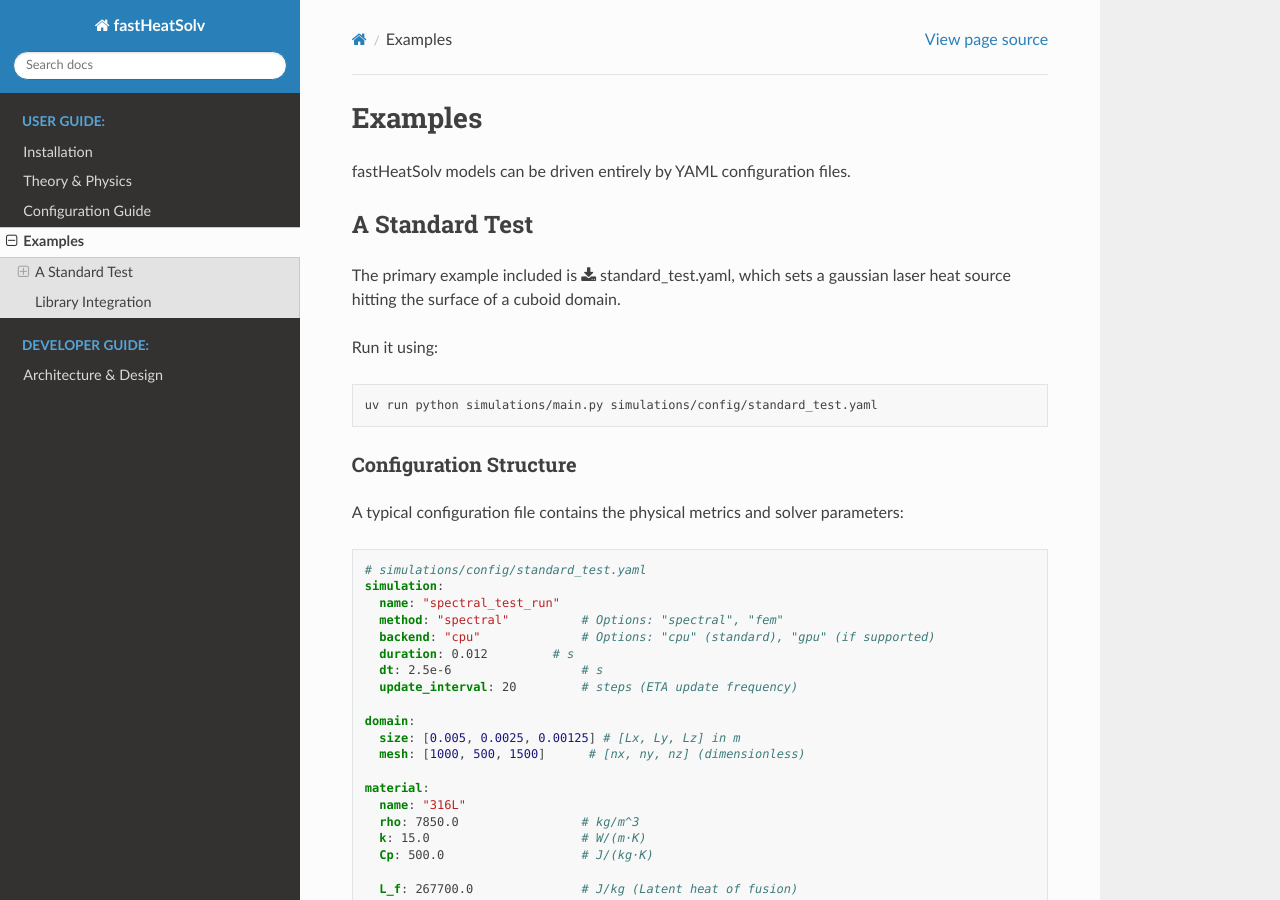
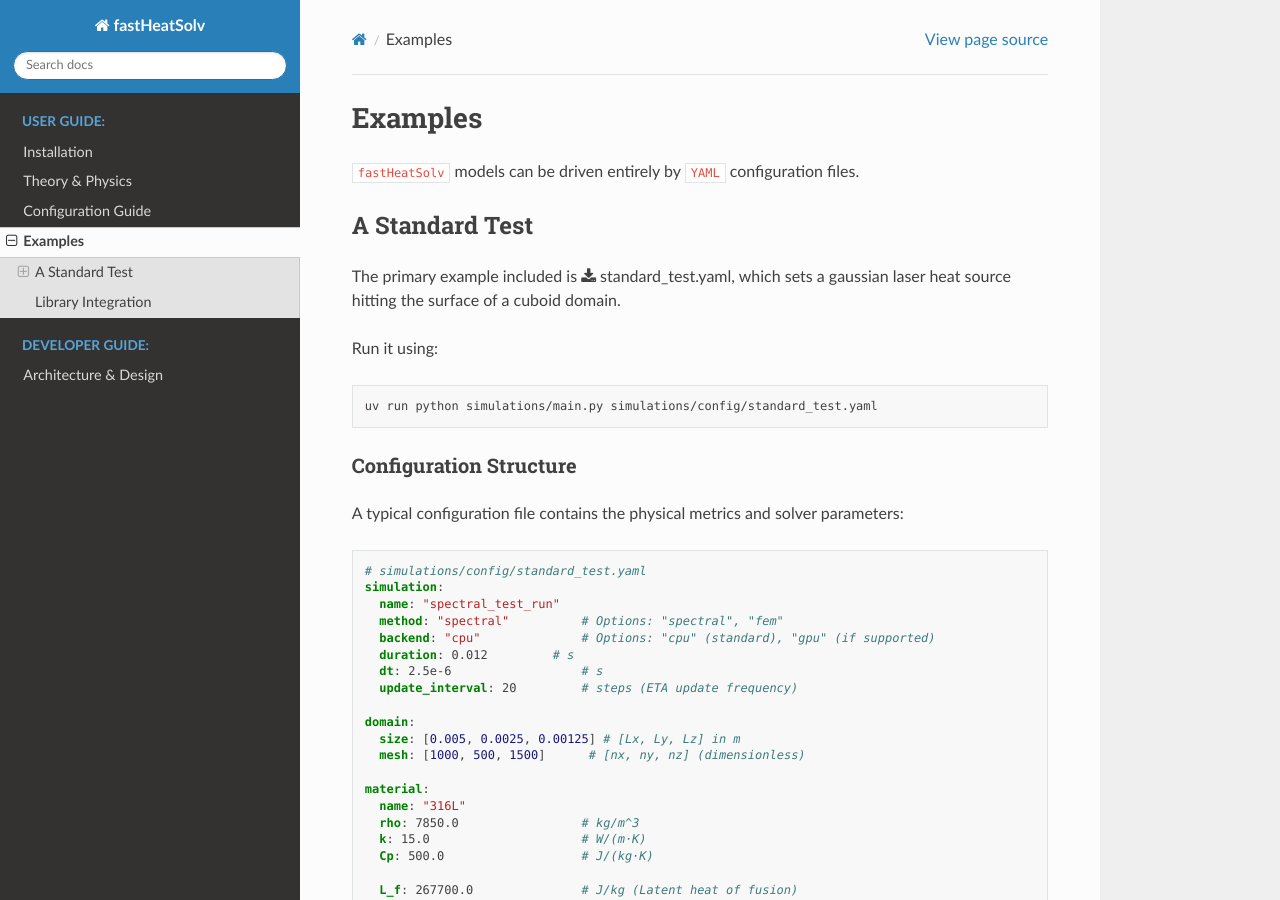
Before and after one commit to manasvupadhyay/spectral_galerkin_heat, a Sphinx documentation site: the page built from docs/examples.md, in a window 1280 px wide and 900 px high. Built offline with Sphinx 7.4.7 and the Read the Docs theme 3.1.0, drawn with Linux system fonts in a browser that asks for light colours.

Commit message:
Apply suggestion from @jdichamp
Co-authored-by: jdichamp <jules.dichamp@polytechnique.edu>

```diff
--- a/docs/examples.md
+++ b/docs/examples.md
@@ -1,6 +1,6 @@
 # Examples
 
-fastHeatSolv models can be driven entirely by YAML configuration files.
+`fastHeatSolv` models can be driven entirely by `YAML` configuration files.
 
 ## A Standard Test
 
```
